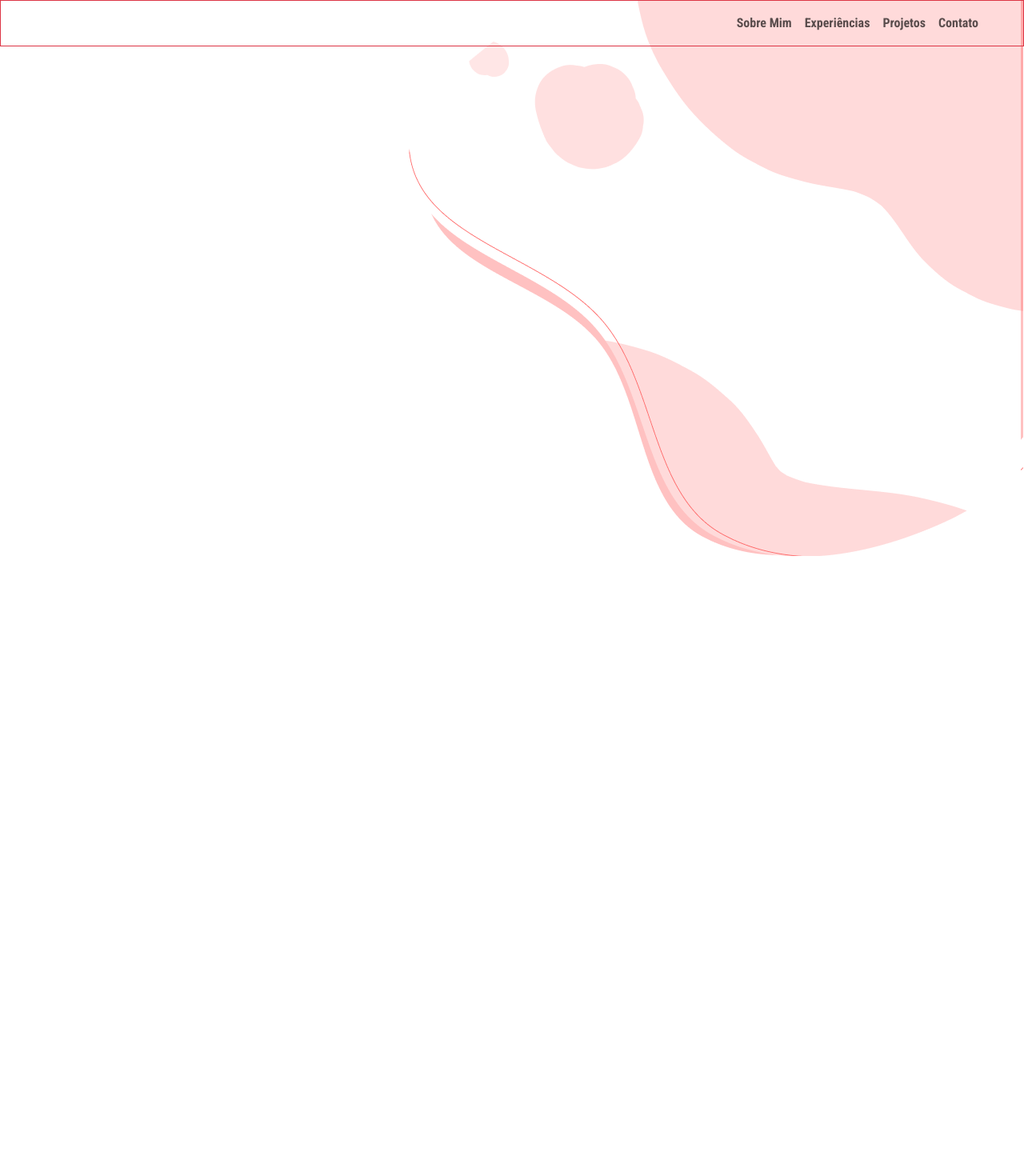
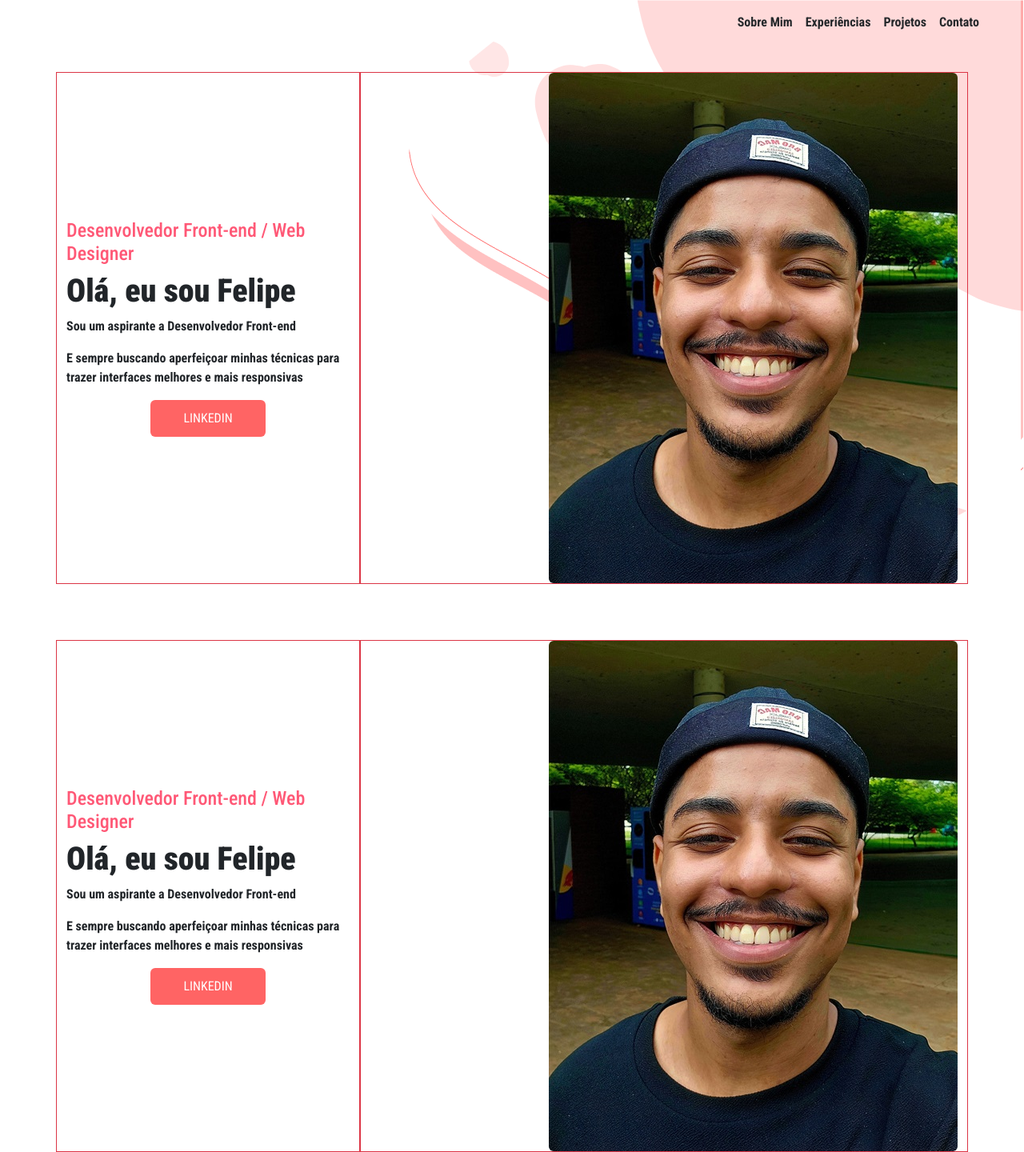
Before and after one commit to fefo1811/MeuSite, a plain HTML site: page index.html in a window 1280 px wide. Shown: the whole page at 80% size. Before the commit the page ends 800 px from the top, so only its background shows below. Drawn offline with nearby package versions, Linux system fonts and the light colour scheme.

Commit message:
Finalização Sobre

```diff
--- a/index.html
+++ b/index.html
@@ -7,13 +7,14 @@
   <!-- Bootstrap -->
   <link href="https://cdn.jsdelivr.net/npm/bootstrap@5.3.3/dist/css/bootstrap.min.css" rel="stylesheet" integrity="sha384-QWTKZyjpPEjISv5WaRU9OFeRpok6YctnYmDr5pNlyT2bRjXh0JMhjY6hW+ALEwIH" crossorigin="anonymous">
   <link rel="stylesheet" href="./style/estilo.css">
+  <link rel="stylesheet" href="./style/media.css">
 
 
   <title> Felipe da Silva - Web Designer </title>
 </head>
 <body>
-  <header>
-    <nav class="navbar navbar-expand-sm navbar-light border border-danger">
+  <header class="fixed-top">
+    <nav class="navbar navbar-expand-sm">
       <a href="" class="navbar-brand ms-4">
         <img src="./image/Snoopy_Peanuts.png" width="55" alt="">
       </a>
@@ -27,14 +28,66 @@
       <!-- Barra de navegação -->
       <div class="collapse navbar-collapse text-center" id="navegacao">
         <ul class="navbar-nav ms-auto me-5">
-          <li class="nav-item"> <a href="" class="nav-link"> Sobre Mim </a> </li>
-          <li class="nav-item"> <a href="" class="nav-link"> Experiências </a> </li>
+          <li class="nav-item"> <a href="#home" class="nav-link teste"> Sobre Mim </a> </li>
+          <li class="nav-item"> <a href="#exp" class="nav-link"> Experiências </a> </li>
           <li class="nav-item"> <a href="" class="nav-link"> Projetos </a> </li>
           <li class="nav-item"> <a href="" class="nav-link"> Contato </a> </li>
         </ul>
       </div>
     </nav>
   </header>
+
+
+  <!-- Início Seção Home -->
+   <section id="home">
+    <div class="container">
+      <div class="row">
+        <div id="apresentacao" class="col-md-6 col-lg-4 border border-danger d-flex flex-column justify-content-center">
+          <h2 class="subtitulo"> Desenvolvedor Front-end / Web Designer </h2>
+          <h1> Olá, eu sou Felipe </h1>
+
+          <p> Sou um aspirante a Desenvolvedor Front-end </p>
+          <p> E sempre buscando aperfeiçoar minhas técnicas para trazer interfaces melhores e mais responsivas </p>
+
+          <div class="d-flex justify-content-center">
+            <a class="btn btn-custom"> Linkedin </a>
+          </div>
+        </div>
+
+        <div id="foto" class="col-md-6 col-lg-8 border border-danger media">
+          <img src="./image/eu2.jpeg" class="img-fluid rounded float-end" alt="">
+        </div>
+      </div>
+    </div>
+   </section>
+  <!-- Fim Seção Home -->
+
+  <!-- Início Seção Home -->
+  <section id="exp">
+    <div class="container">
+      <div class="row">
+        <div id="apresentacao" class="col-md-6 col-lg-4 border border-danger d-flex flex-column justify-content-center">
+          <h2 class="subtitulo"> Desenvolvedor Front-end / Web Designer </h2>
+          <h1> Olá, eu sou Felipe </h1>
+
+          <p> Sou um aspirante a Desenvolvedor Front-end </p>
+          <p> E sempre buscando aperfeiçoar minhas técnicas para trazer interfaces melhores e mais responsivas </p>
+
+          <div class="d-flex justify-content-center">
+            <a class="btn btn-custom"> Linkedin </a>
+          </div>
+        </div>
+
+        <div id="foto" class="col-md-6 col-lg-8 border border-danger media">
+          <img src="./image/eu2.jpeg" class="img-fluid rounded float-end" alt="">
+        </div>
+      </div>
+    </div>
+   </section>
+  <!-- Fim Seção Home -->
+
+
+
 
 
 
--- a/style/estilo.css
+++ b/style/estilo.css
@@ -1,5 +1,12 @@
 @import url('https://fonts.googleapis.com/css2?family=Roboto+Condensed:ital,wght@0,100..900;1,100..900&display=swap');
 
+html, body {
+    scroll-behavior: smooth;
+}
+
+html, body {
+    height: 100%;
+}
 
 body {
     font-family: "Roboto Condensed", sans-serif;
@@ -10,6 +17,39 @@ body {
     background: url('../image/fundo.png') no-repeat top right;
 }
 
+/* Header */
 .navbar-toggler {
     border: none;
 }
+
+.nav-link {
+    color: #25282B;
+}
+/* Header */
+
+/* Home */
+#home {
+    padding-top: 5.62rem;
+    height: 100%;
+}
+
+h1 {
+    font-size: 2.5em;
+    font-weight: 900;
+}
+
+h2 {
+    font-size: 1.5em;
+}
+
+.subtitulo {
+    color: #FF5876;
+}
+
+.btn-custom {
+    color: #fff;
+    background: #FF6464;
+    text-transform: uppercase;
+    padding: 10px 40px;
+}
+/* Home */
--- /dev/null
+++ b/style/media.css
@@ -0,0 +1,10 @@
+@media (max-width: 767.98px) {
+    #apresentacao {
+        order: 2;
+        margin-top: 25px !important;
+    }
+
+    #foto {
+        order: 1;
+    }
+}
```
